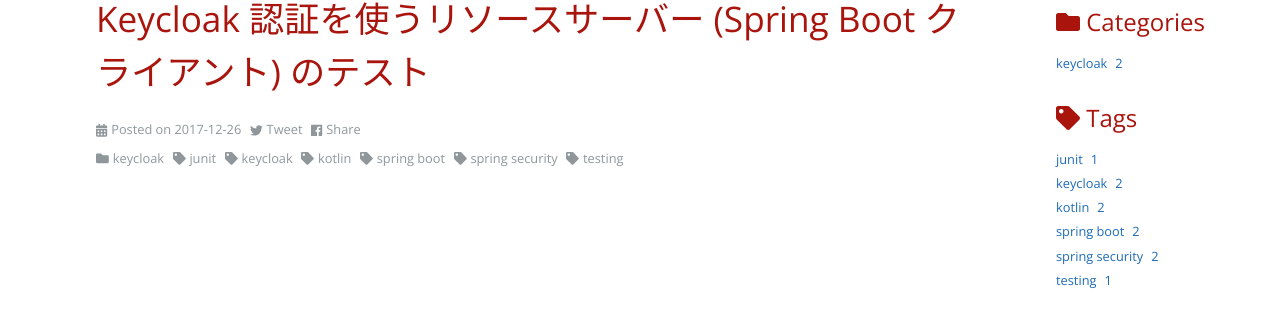
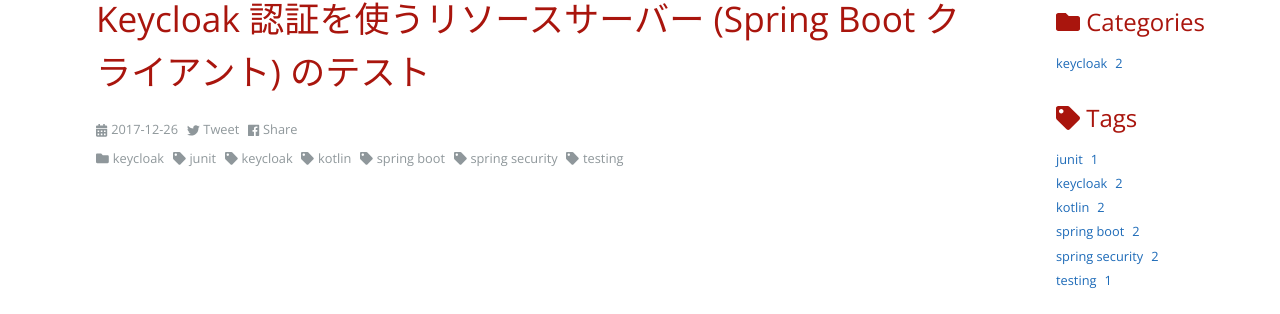
Before and after one commit to yo1000/blog.yo1000.com, a Jekyll site: the page built from _posts/2017-12-26-keycloak-test-ressrv.md, in a window 1280 px wide and 900 px high. Shown: the part 129-443 px from the top of the window. Built offline with Jekyll 4.4.1, drawn with Linux system fonts in a browser that asks for light colours; our own code applies the rules of GitHub Pages for plain Markdown files; comment, search, counter and statistics services are not loaded.

Commit message:
Update content-meta.html

```diff
--- a/_includes/content-meta.html
+++ b/_includes/content-meta.html
@@ -4,7 +4,7 @@
       <ul>
         <li><div
           class="container"><div class="icon"><span><i class="fas fa-calendar-alt"></i></span></div></div><div
-          class="container"><div class="label"><span>Posted on {{ page.date | date: "%Y-%m-%d" }}</span></div></div>
+          class="container"><div class="label"><span>{{ page.date | date: "%Y-%m-%d" }}</span></div></div>
         </li>
       </ul>
     </section>
```
